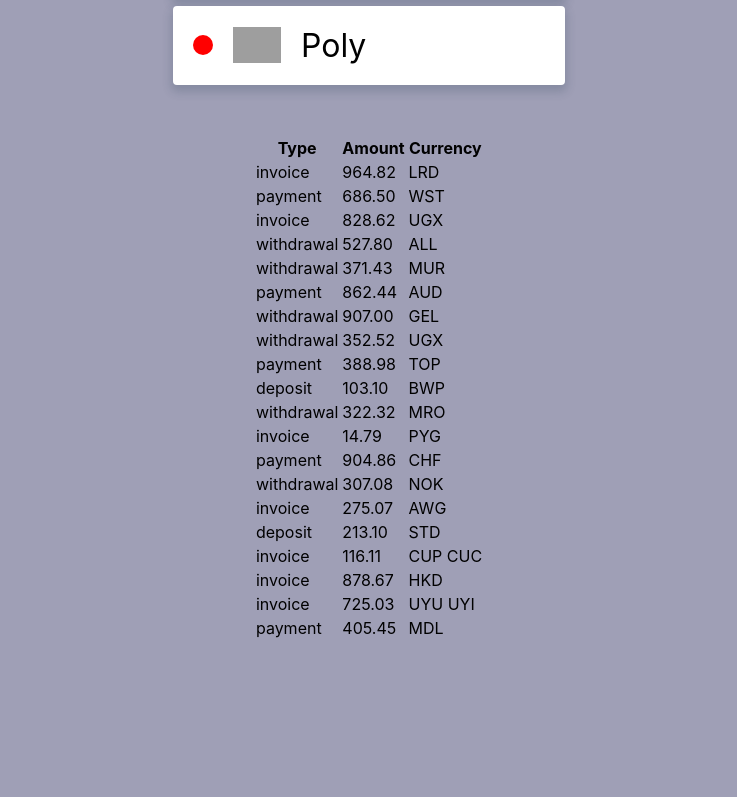
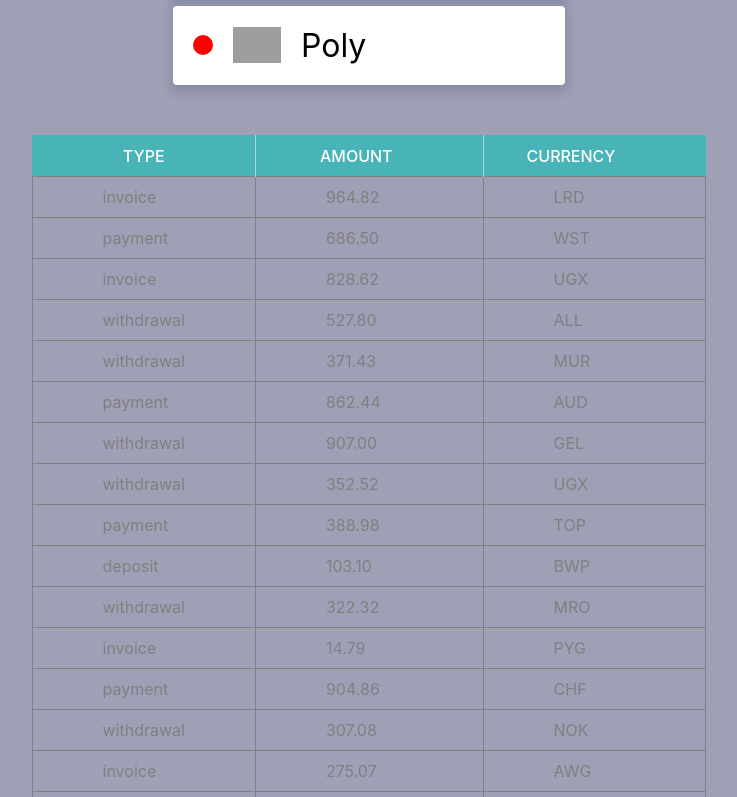
Before and after one commit to AnastasiiaHudymenko/goit-react-hw-01-components, a React (Create React App) app: page / in a window 1280 px wide. Shown: the part 1083-1880 px from the top of the page, without its empty margins (271-1008 px from the left). Before the commit the page ends 1724 px from the top, so only its background shows below. Built offline with nearby package versions, Linux system fonts and the light colour scheme; grey boxes are pictures that could not be loaded.

Commit message:
add styles Transactions component

```diff
--- a/src/components/TransactionHistory/TransactionHistory.jsx
+++ b/src/components/TransactionHistory/TransactionHistory.jsx
@@ -1,23 +1,37 @@
+import {
+  TableTransaction,
+  Thead,
+  CaptionTransaction,
+  TdTransaction,
+  Tbody,
+} from './TransactionHistory.styled';
+
 export default function TransactionHistory({ items }) {
   return (
-    <table class="transaction-history">
-      <thead>
+    <TableTransaction class="transaction-history">
+      <Thead>
         <tr>
-          <th>Type</th>
-          <th>Amount</th>
-          <th>Currency</th>
+          <CaptionTransaction>Type</CaptionTransaction>
+          <CaptionTransaction
+            paddingLeft={64}
+            borderLeft={'1px solid rgb(255 255 255 / 50%)'}
+            borderRight={'1px solid rgb(255 255 255 / 50%)'}
+          >
+            Amount
+          </CaptionTransaction>
+          <CaptionTransaction paddingLeft={43}>Currency</CaptionTransaction>
         </tr>
-      </thead>
+      </Thead>
 
-      <tbody>
+      <Tbody>
         {items.map(({ id, type, amount, currency }) => (
           <tr key={id}>
-            <td>{type}</td>
-            <td>{amount}</td>
-            <td>{currency}</td>
+            <TdTransaction>{type}</TdTransaction>
+            <TdTransaction>{amount}</TdTransaction>
+            <TdTransaction>{currency}</TdTransaction>
           </tr>
         ))}
-      </tbody>
-    </table>
+      </Tbody>
+    </TableTransaction>
   );
 }
--- /dev/null
+++ b/src/components/TransactionHistory/TransactionHistory.styled.jsx
@@ -0,0 +1,39 @@
+import styled from '@emotion/styled';
+
+export const TableTransaction = styled.table`
+  border-collapse: collapse;
+`;
+
+export const Thead = styled.thead`
+  background-color: #49b4b8;
+  border-top: 1.5px solid #49b4b8;
+  border-left: 1.5px solid #49b4b8;
+  border-right: 1.5px solid #49b4b8; ;
+`;
+
+export const CaptionTransaction = styled.th(
+  {
+    fontWeight: 500,
+    color: 'white',
+    textTransform: 'uppercase',
+    padding: '10px 90px',
+  },
+  props => ({
+    paddingLeft: props.paddingLeft,
+    borderLeft: props.borderLeft,
+    borderRight: props.borderRight,
+  }),
+
+  props => ({
+    paddingLeft: props.paddingLeft,
+  })
+);
+
+export const TdTransaction = styled.td`
+  padding: 10px 70px;
+  border: 1px solid grey;
+`;
+
+export const Tbody = styled.tbody`
+  color: grey;
+`;
```
